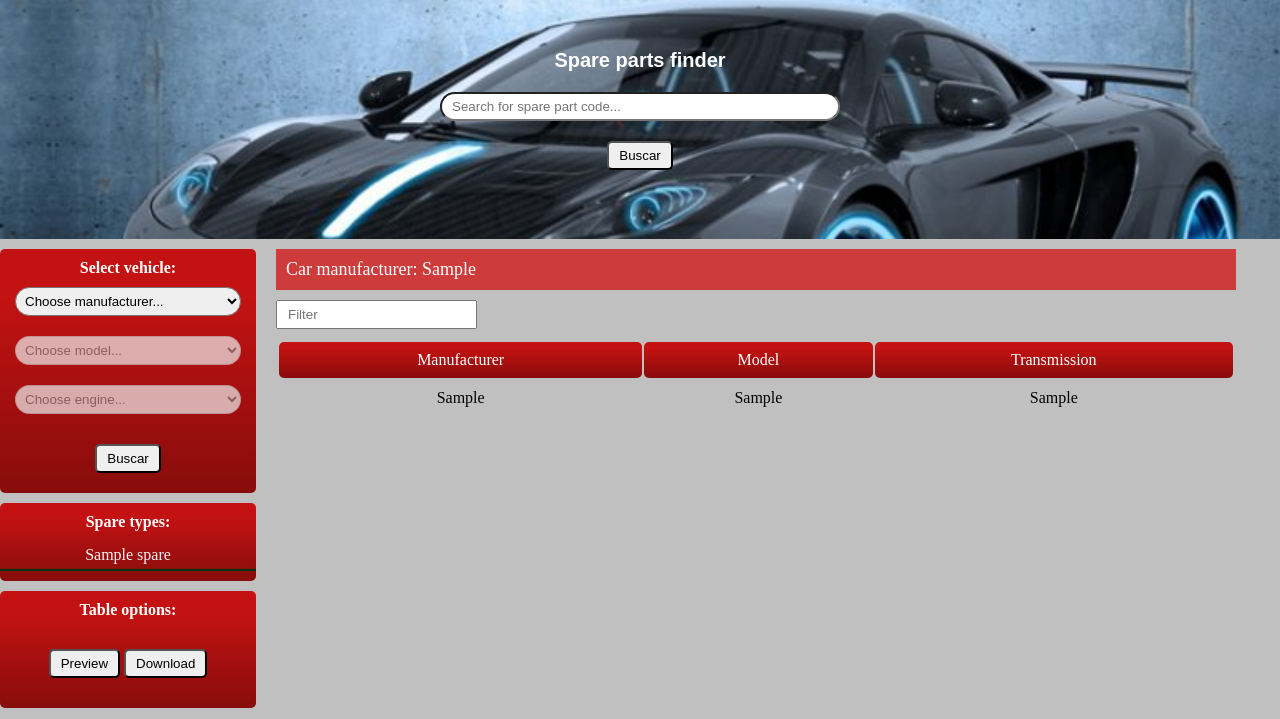
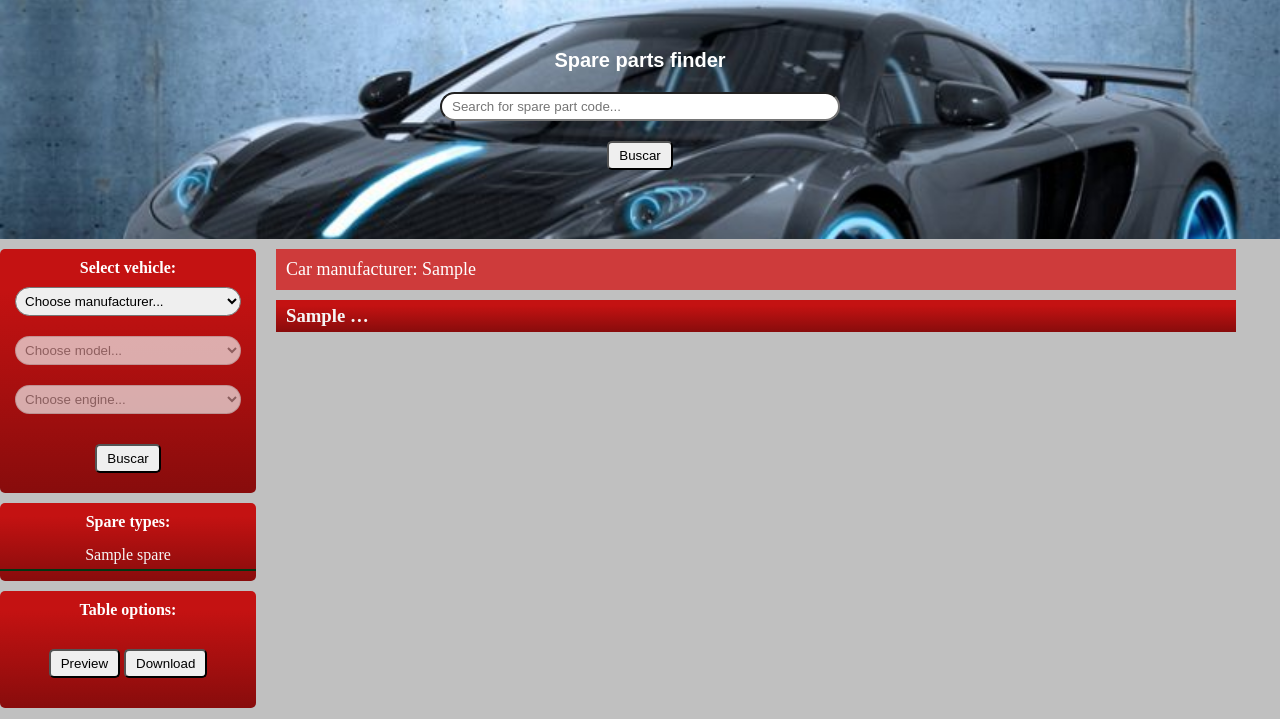
Before and after one commit to xxxhaythamxxx/repuestosPrueba, a Django app: a page that uses Repuestosapp/Templates/Repuestosapp/manuf.html in a window 1280 px wide. Shown: the part 81-800 px from the top of the page. Run offline with Django 3.2, Linux system fonts and the light colour scheme; tables that the repository leaves empty hold one stand-in row (values such as "Sample post"); some libraries are stand-ins or nearby versions.

Commit message:
Ultimo por hoy

```diff
--- a/Repuestosapp/Templates/Repuestosapp/manuf.html
+++ b/Repuestosapp/Templates/Repuestosapp/manuf.html
@@ -8,25 +8,18 @@
 <div class="migajas">Car manufacturer: {{mig}} </div>
 <!-- <p>{{brand_id}}</p> -->
 <div class="options">
-    <input class="filter" type="text" id="myInput" placeholder="Filter">
+    <!-- <input class="filter" type="text" id="myInput" placeholder="Filter"> -->
 </div>
-<table id="invoice">
-    <thead>
-        <tr class="trsup">
-            <td>Manufacturer</td>
-            <td>Model</td>
-            <td>Transmission</td>
-        </tr>
-    </thead>
-    <tbody id="myTable">
+<div class="conten">
+{% for t in tr %}
+<h3 class="">{{t|stringformat:"s"|truncatewords:1}}</h3>
+
     {% for br in brand_id %}
-    <tr>
-        <td><a href="{% url 'manuf' br.car_manufacturer %}">{{br.car_manufacturer}}</a></td>
-        <td><a href="{% url 'model' br.car_model %}">{{br.car_model}}</a></td>
-        <td><a href="">{{br.transmission}}</a></td>
-    </tr>
+        {% if t|stringformat:"s"|truncatewords:1 == br.car_model|stringformat:"s"|truncatewords:1 %}
+            <li><a href="">{{br.car_model}}</a></li>
+        {% endif %}
     {% endfor %}
-    </tbody>
-</table>
+{% endfor %}
+</div>
 </div>
 {% endblock %}
--- a/Repuestosapp/static/Repuestosapp/style.css
+++ b/Repuestosapp/static/Repuestosapp/style.css
@@ -283,3 +283,19 @@ select:not(.filter) {
     padding: 5px 10px;
     border-radius: 5px;
 }
+
+/* Muestra las listas ------------------------------------------------------------------- */
+.conten h3 {
+    padding: 5px;
+    padding-left: 10px;
+    color:whitesmoke;
+    background: rgb(136,12,12);
+    background: linear-gradient(0deg, rgba(136,12,12,1) 0%, rgba(196,18,18,1) 83%);
+}
+.conten li {
+    list-style: none;
+    padding:5px;
+}
+.conten li a {
+    text-decoration: none;
+}
--- a/Repuestosapp/views.py
+++ b/Repuestosapp/views.py
@@ -97,6 +97,15 @@ def same(): # Creo el diccionario para los formularios en común de todos los te
     return dicc
 
 dic=same().copy()
+
+def trunc(val):
+    allen = car.objects.filter(car_manufacturer__icontains=val).values("car_model").order_by("car_model")
+    b=[]
+    for a in allen:
+        a = a["car_model"].split(" ")[0]
+        b.append(a+" .")
+    b = list(set(b))
+    return b
 
 def selectf(request):   # Código para saber si usa el input o el filtro
 
@@ -216,8 +225,9 @@ def name(request,val):
 def manuf(request,val):
 
     if selectf(request)==False:
+        tr = trunc(val)
         pr=car.objects.filter(car_manufacturer__icontains=val)
-        dic.update({"brand_id":pr,"mig":val})
+        dic.update({"brand_id":pr,"mig":val,"tr":tr})
         return render(request,"Repuestosapp/manuf.html",dic)
     else:
         return selectf(request)
```
